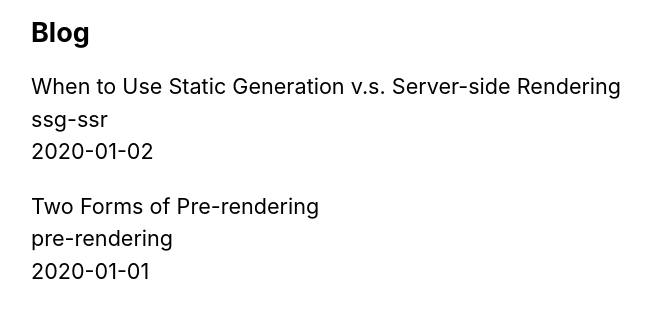
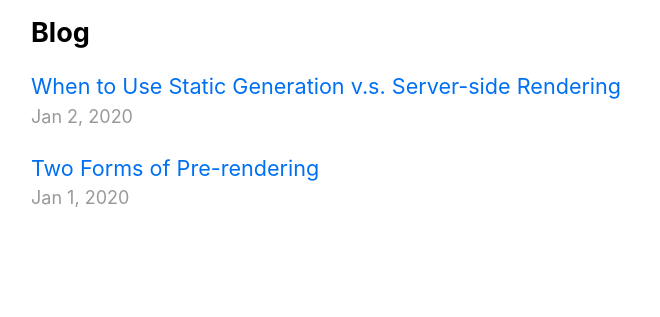
Before and after one commit to kev-luo/nextjs-blog, a Next.js app: page / in a window 1280 px wide. Shown: the part 487-804 px from the top of the page, without its empty margins (303-963 px from the left). Built offline with nearby package versions, Linux system fonts and the light colour scheme.

Commit message:
homepage blog posts styling

```diff
--- a/pages/index.js
+++ b/pages/index.js
@@ -1,6 +1,8 @@
 import Head from "next/head";
 import { getSortedPostsData } from "../lib/posts";
+import Link from "next/link";
 
+import Date from "../components/date";
 import Layout, { siteTitle } from "../components/layout";
 import {
   HeroSection,
@@ -8,6 +10,7 @@
   PostsTitle,
   PostsList,
   PostItem,
+  PostsDate,
 } from "../styles/Styled";
 
 export default function Home({ allPostsData }) {
@@ -32,9 +35,12 @@
         <PostsList>
           {allPostsData.map((post) => (
             <PostItem key={post.id}>
-              {post.title} <br />
-              {post.id} <br />
-              {post.date}
+              <Link href={`/posts/${post.id}`}>
+                <a>{post.title}</a>
+              </Link>
+              <PostsDate>
+                <Date dateString={post.date} />
+              </PostsDate>
             </PostItem>
           ))}
         </PostsList>
--- a/styles/Styled.js
+++ b/styles/Styled.js
@@ -35,6 +35,10 @@
 export const PostItem = styled.li`
   ${listItem}
 `;
+
+export const PostsDate = styled.small`
+  ${lightText}
+`
 
 // layout component
 // ====================================================================
```
